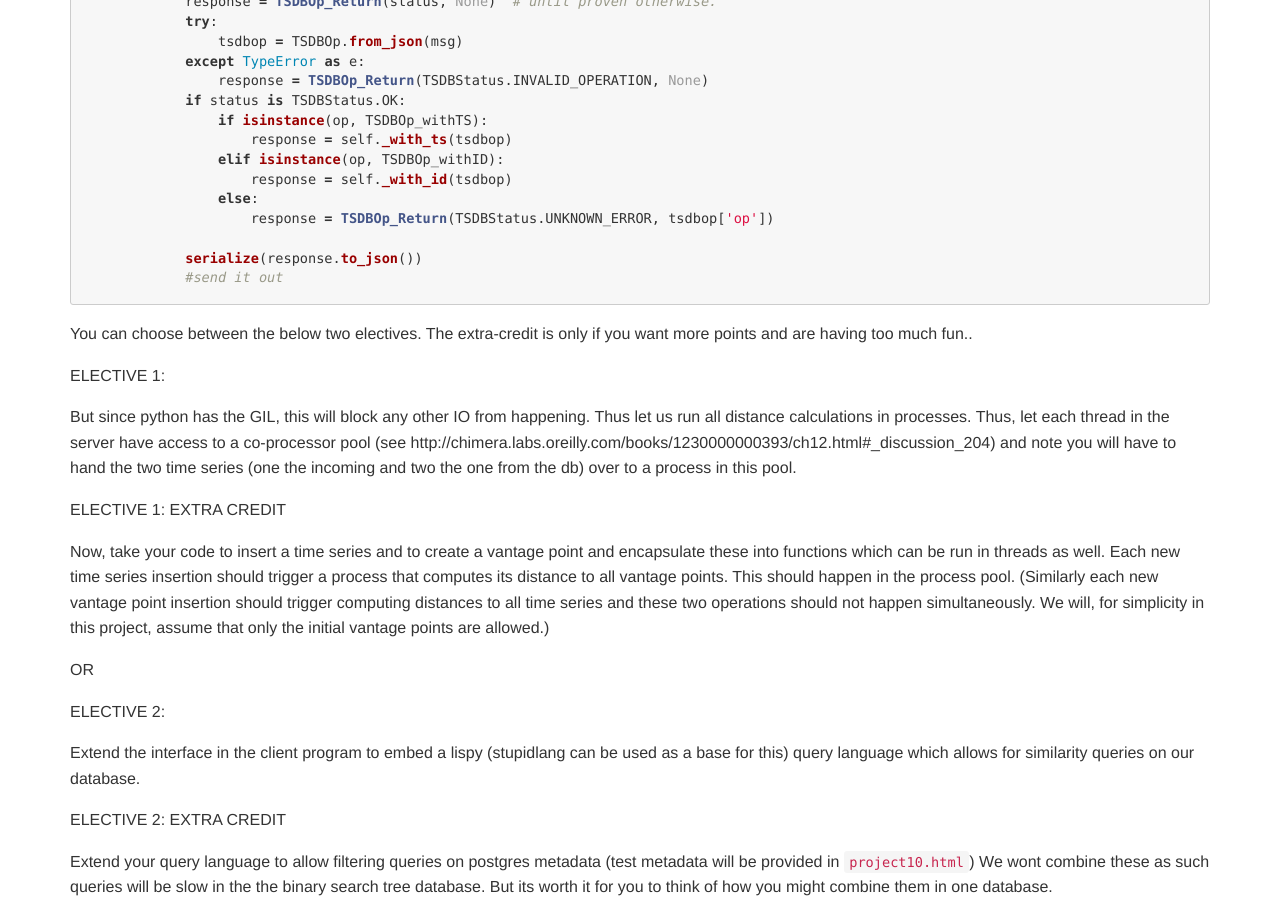
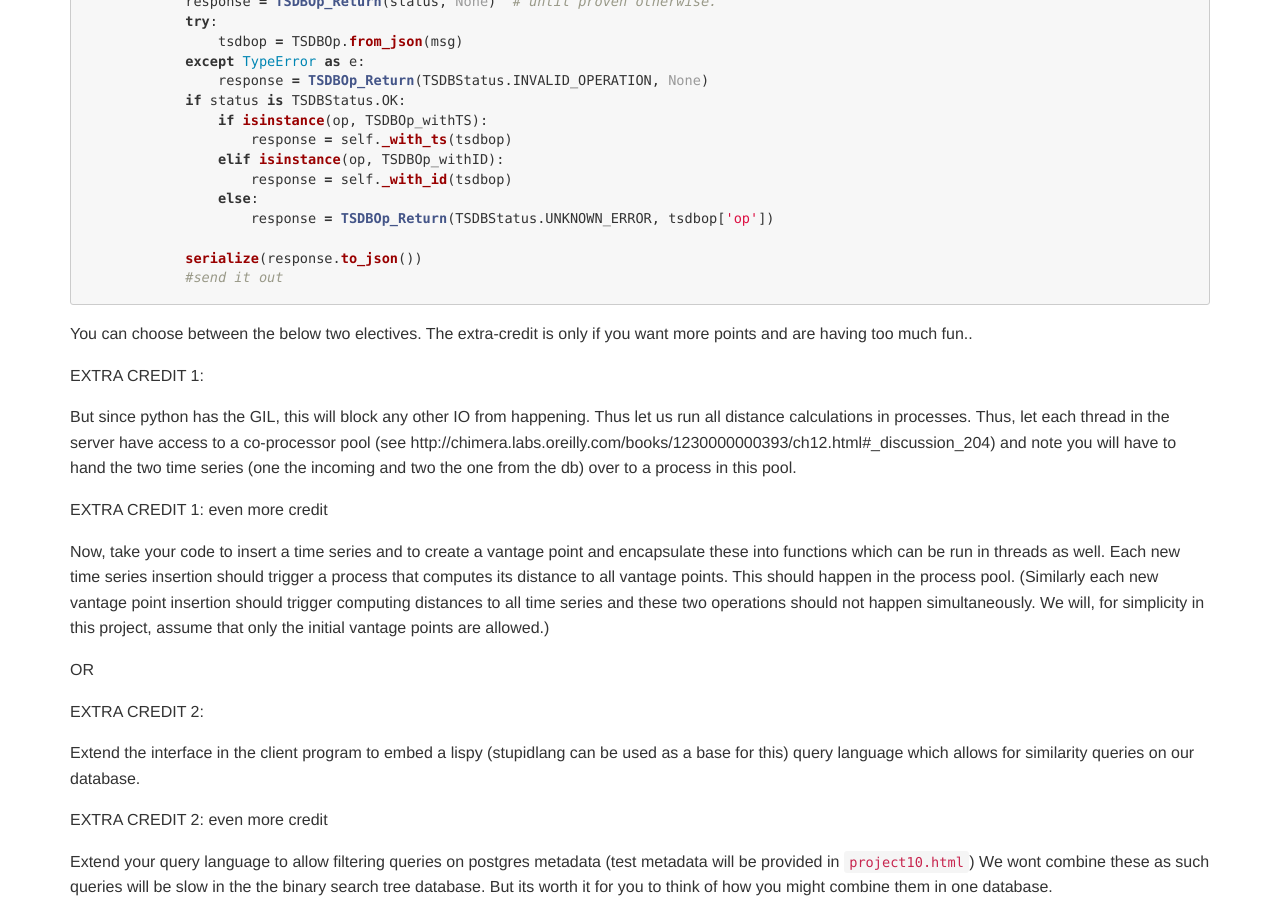
Before and after one commit to iacs-cs207/cs207-2016, a Jekyll site: the page built from projects/project9.md, in a window 1280 px wide and 900 px high, scrolled down 4372 px. Built offline with Jekyll 4.4.1, drawn with Linux system fonts in a browser that asks for light colours; nearby versions of some CDN libraries; Markdown is read by kramdown in place of the engine named in the settings.

Commit message:
made all electives extra credit

```diff
--- a/projects/project9.md
+++ b/projects/project9.md
@@ -231,22 +231,22 @@ def data_received(self, data):
 
 You can choose between the below two electives. The extra-credit is only if you want more points and are having too much fun..
 
-ELECTIVE 1:
+EXTRA CREDIT 1:
 
 But since python has the GIL, this will block any other IO from happening. Thus let us run all distance calculations in processes.
 Thus, let each thread in the server have access to a co-processor pool (see http://chimera.labs.oreilly.com/books/1230000000393/ch12.html#_discussion_204) and note you will have to hand the two time series (one the incoming and two the one from the db) over to a process in this pool.
 
-ELECTIVE 1: EXTRA CREDIT
+EXTRA CREDIT 1: even more credit
 
 Now, take your code to insert a time series and to create a vantage point and encapsulate these into functions which can be run in threads as well. Each new time series insertion should trigger a process that computes its distance to all vantage points. This should happen in the process pool. (Similarly each new vantage point insertion should trigger computing distances to all time series and these two operations should not happen simultaneously. We will, for simplicity in this project, assume that only the initial vantage points are allowed.)
 
 OR
 
-ELECTIVE 2:
+EXTRA CREDIT 2:
 
 Extend the interface in the client program to embed a lispy (stupidlang can be used as a base for this) query language which allows for similarity queries on our database.
 
-ELECTIVE 2: EXTRA CREDIT
+EXTRA CREDIT 2: even more credit
 
 Extend your query language to allow filtering queries on postgres metadata (test metadata will be provided in `project10.html`)
 We wont combine these as such queries will be slow in the the binary search tree database. But its worth it for you to think of how you might combine them in one database.
```
